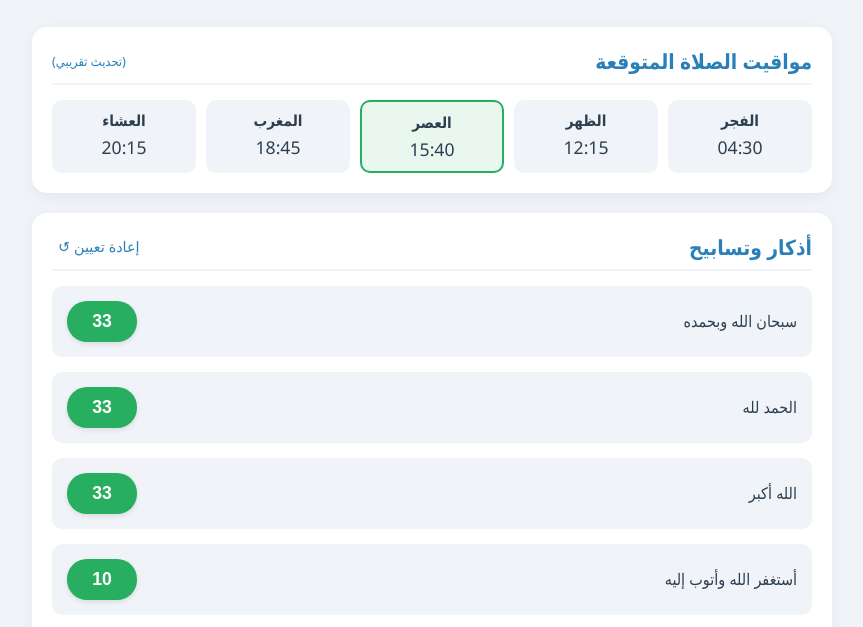
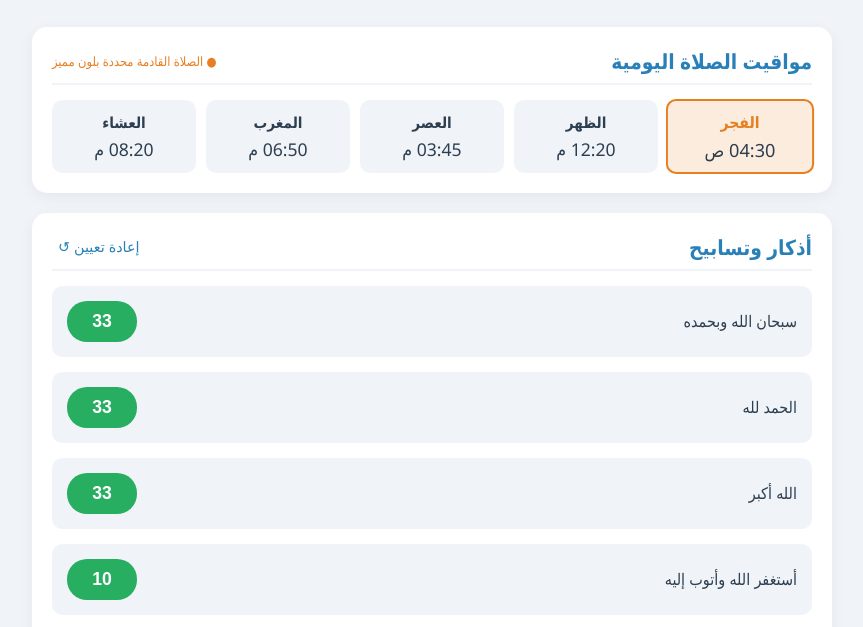
Before and after one commit to abbaskarimi1/DoaaAthkar, a plain HTML site: page index.html in a window 1280 px wide. Shown: the part 119-746 px from the top of the page, without its empty margins (208-1071 px from the left). Drawn offline with Linux system fonts and the light colour scheme.

Commit message:
Update index.html
33

```diff
--- a/index.html
+++ b/index.html
@@ -11,6 +11,7 @@
             --text-color: #2c3e50;
             --primary-color: #27ae60;
             --accent-color: #2980b9;
+            --next-prayer-color: #e67e22; /* لون مميز برتقالي للصلاة القادمة */
             --border-radius: 15px;
             --shadow: 0 4px 15px rgba(0,0,0,0.05);
         }
@@ -22,6 +23,7 @@
                 --text-color: #e1e1e6;
                 --primary-color: #2ec4b6;
                 --accent-color: #3a86ff;
+                --next-prayer-color: #f12711; /* لون مميز في الوضع الداكن */
                 --shadow: 0 4px 15px rgba(0,0,0,0.3);
             }
         }
@@ -33,11 +35,16 @@
             margin: 0;
             padding: 20px;
             transition: all 0.3s ease;
+            display: flex;
+            flex-direction: column;
+            min-height: 95vh;
         }
 
         .container {
             max-width: 800px;
             margin: 0 auto;
+            flex: 1;
+            width: 100%;
         }
 
         header {
@@ -55,7 +62,6 @@
             opacity: 0.8;
         }
 
-        /* البطاقات العامة */
         .card {
             background-color: var(--card-bg);
             border-radius: var(--border-radius);
@@ -76,7 +82,7 @@
             align-items: center;
         }
 
-        /* قسم مواقيت الصلاة */
+        /* مواقيت الصلاة */
         .prayer-grid {
             display: grid;
             grid-template-columns: repeat(auto-fit, minmax(100px, 1fr));
@@ -88,12 +94,21 @@
             padding: 10px;
             background-color: var(--bg-color);
             border-radius: 10px;
-            transition: transform 0.2s;
+            transition: all 0.3s ease;
+            border: 2px solid transparent;
         }
 
-        .prayer-item.active {
-            border: 2px solid var(--primary-color);
-            background-color: rgba(39, 174, 96, 0.1);
+        /* تمييز الصلاة القادمة تلقائياً */
+        .prayer-item.next-prayer {
+            border: 2px solid var(--next-prayer-color);
+            background-color: rgba(230, 126, 34, 0.15);
+            animation: pulse 2s infinite;
+        }
+
+        @keyframes pulse {
+            0% { transform: scale(1); }
+            50% { transform: scale(1.03); }
+            100% { transform: scale(1); }
         }
 
         .prayer-name {
@@ -101,12 +116,16 @@
             font-size: 0.95rem;
         }
 
+        .prayer-item.next-prayer .prayer-name {
+            color: var(--next-prayer-color);
+        }
+
         .prayer-time {
             font-size: 1.1rem;
             margin-top: 5px;
         }
 
-        /* قسم الأذكار */
+        /* الأذكار */
         .dhikr-container {
             display: flex;
             flex-direction: column;
@@ -126,7 +145,7 @@
         }
 
         .dhikr-item:hover {
-            background-color: rgba(0,0,0,0.02);
+            background-color: rgba(0, 0, 0, 0.02);
         }
 
         .dhikr-text {
@@ -145,7 +164,6 @@
             font-weight: bold;
             min-width: 70px;
             text-align: center;
-            box-shadow: 0 2px 5px rgba(0,0,0,0.1);
         }
 
         .dhikr-item.completed {
@@ -155,7 +173,7 @@
             background-color: #95a5a6;
         }
 
-        /* قسم الدعاء */
+        /* الدعاء */
         .dua-box {
             text-align: center;
             padding: 15px;
@@ -179,8 +197,16 @@
             font-size: 0.9rem;
         }
 
-        .next-dua-btn:hover {
+        /* التوقيع أسفل الصفحة */
+        footer {
+            text-align: center;
+            padding: 20px 0;
+            font-size: 1.1rem;
+            font-weight: bold;
+            color: var(--text-color);
             opacity: 0.9;
+            border-top: 1px solid rgba(0,0,0,0.05);
+            margin-top: 30px;
         }
     </style>
 </head>
@@ -192,37 +218,35 @@
         <div class="time-display" id="current-time">--:--:--</div>
     </header>
 
-    <!-- مواقيت الصلاة -->
     <section class="card">
         <div class="card-title">
-            <span>مواقيت الصلاة المتوقعة</span>
-            <span style="font-size: 0.8rem; font-weight: normal;">(تحديث تقريبي)</span>
+            <span>مواقيت الصلاة اليومية</span>
+            <span style="font-size: 0.8rem; font-weight: normal; color: var(--next-prayer-color);">● الصلاة القادمة محددة بلون مميز</span>
         </div>
         <div class="prayer-grid" id="prayer-timings">
-            <div class="prayer-item" id="fajr">
+            <div class="prayer-item" id="fajr" data-time="04:30">
                 <div class="prayer-name">الفجر</div>
-                <div class="prayer-time">04:30</div>
+                <div class="prayer-time">04:30 ص</div>
             </div>
-            <div class="prayer-item" id="dhuhr">
+            <div class="prayer-item" id="dhuhr" data-time="12:20">
                 <div class="prayer-name">الظهر</div>
-                <div class="prayer-time =">12:15</div>
+                <div class="prayer-time">12:20 م</div>
             </div>
-            <div class="prayer-item active" id="asr">
+            <div class="prayer-item" id="asr" data-time="15:45">
                 <div class="prayer-name">العصر</div>
-                <div class="prayer-time">15:40</div>
+                <div class="prayer-time">03:45 م</div>
             </div>
-            <div class="prayer-item" id="maghrib">
+            <div class="prayer-item" id="maghrib" data-time="18:50">
                 <div class="prayer-name">المغرب</div>
-                <div class="prayer-time">18:45</div>
+                <div class="prayer-time">06:50 م</div>
             </div>
-            <div class="prayer-item" id="isha">
+            <div class="prayer-item" id="isha" data-time="20:20">
                 <div class="prayer-name">العشاء</div>
-                <div class="prayer-time">20:15</div>
+                <div class="prayer-time">08:20 م</div>
             </div>
         </div>
     </section>
 
-    <!-- الأذكار التفاعلية -->
     <section class="card">
         <div class="card-title">
             <span>أذكار وتسابيح</span>
@@ -252,7 +276,6 @@
         </div>
     </section>
 
-    <!-- التذكير بالدعاء -->
     <section class="card">
         <div class="card-title">دعاء اليوم</div>
         <div class="dua-box">
@@ -262,17 +285,57 @@
     </section>
 </div>
 
+<footer>
+    لا تنسوني من الدعاء عباس كريمي -
+</footer>
+
 <script>
-    // تحديث الوقت الحالي
-    function updateTime() {
+    // تحديث الوقت وتحديد الصلاة القادمة تلقائياً
+    function updateTimeAndPrayers() {
         const now = new Date();
+
+        // تحديث الساعة الرقمية في الأعلى
         const options = { hour: '2-digit', minute: '2-digit', second: '2-digit', hour12: true };
         document.getElementById('current-time').innerText = now.toLocaleTimeString('ar-EG', options);
+
+        // الحصول على الوقت الحالي بالساعات والدقائق للمقارنة
+        const currentMinutes = now.getHours() * 60 + now.getMinutes();
+
+        // تعريف أوقات الصلوات بالدقائق منذ بداية اليوم
+        const prayers = [
+            { id: 'fajr', minutes: 4 * 60 + 30 },    // 04:30
+            { id: 'dhuhr', minutes: 12 * 60 + 20 },  // 12:20
+            { id: 'asr', minutes: 15 * 60 + 45 },    // 15:45
+            { id: 'maghrib', minutes: 18 * 60 + 50 },// 06:50
+            { id: 'isha', minutes: 20 * 60 + 20 }    // 08:20
+        ];
+
+        let nextPrayerId = 'fajr'; // الافتراضي صلاة الفجر لليوم التالي
+
+        // البحث عن الصلاة القادمة
+        for (let i = 0; i < prayers.length; i++) {
+            if (currentMinutes < prayers[i].minutes) {
+                nextPrayerId = prayers[i].id;
+                break;
+            }
+        }
+
+        // إزالة اللون المميز القديم وإضافته للصلاة القادمة الصحيحة
+        document.querySelectorAll('.prayer-item').forEach(item => {
+            item.classList.remove('next-prayer');
+        });
+
+        const nextPrayerElement = document.getElementById(nextPrayerId);
+        if (nextPrayerElement) {
+            nextPrayerElement.classList.add('next-prayer');
+        }
     }
-    setInterval(updateTime, 1000);
-    updateTime();
 
-    // تفاعل العدادات للأذكار
+    // تشغيل التحديث كل ثانية
+    setInterval(updateTimeAndPrayers, 1000);
+    updateTimeAndPrayers();
+
+    // عداد الأذكار التفاعلي
     function decreaseCounter(element, initialCount) {
         const btn = element.querySelector('.counter-btn');
         let currentCount = parseInt(btn.innerText);
@@ -283,8 +346,7 @@
 
             if (currentCount === 0) {
                 element.classList.add('completed');
-                // تظليل خفيف عند الانتهاء
-                if (window.navigator.vibrate) window.navigator.vibrate(50); // اهتزاز بسيط للهواتف الذكية
+                if (window.navigator.vibrate) window.navigator.vibrate(50);
             }
         }
     }
@@ -294,15 +356,14 @@
         items.forEach(item => {
             item.classList.remove('completed');
             const btn = item.querySelector('.counter-btn');
-            // استرجاع العدد الأصلي المكتوب داخل الدالة في HTML
             const onclickAttr = item.getAttribute('onclick');
             const originalCount = onclickAttr.match(/\d+/)[0];
             btn.innerText = originalCount;
         });
     }
 
-    // مصفوفة الأدعية المتغيرة
-    const prayers = [
+    // الأدعية المتغيرة
+    const prayersList = [
         `"اللهم إني أسألك علماً نافعاً، ورزقاً طيباً، وعملاً متقبلاً"`,
         `"رَبَّنَا آتِنَا فِي الدُّنْيَا حَسَنَةً وَفِي الْآخِرَةِ حَسَنَةً وَقِنَا عَذَابَ النَّارِ"`,
         `"يا حي يا قيوم برحمتك أستغيث أصلح لي شأني كله ولا تكلني إلى نفسي طرفة عين"`,
@@ -313,8 +374,8 @@
 
     let currentDuaIndex = 0;
     function nextDua() {
-        currentDuaIndex = (currentDuaIndex + 1) % prayers.length;
-        document.getElementById('dua-display').innerText = prayers[currentDuaIndex];
+        currentDuaIndex = (currentDuaIndex + 1) % prayersList.length;
+        document.getElementById('dua-display').innerText = prayersList[currentDuaIndex];
     }
 </script>
 
```
